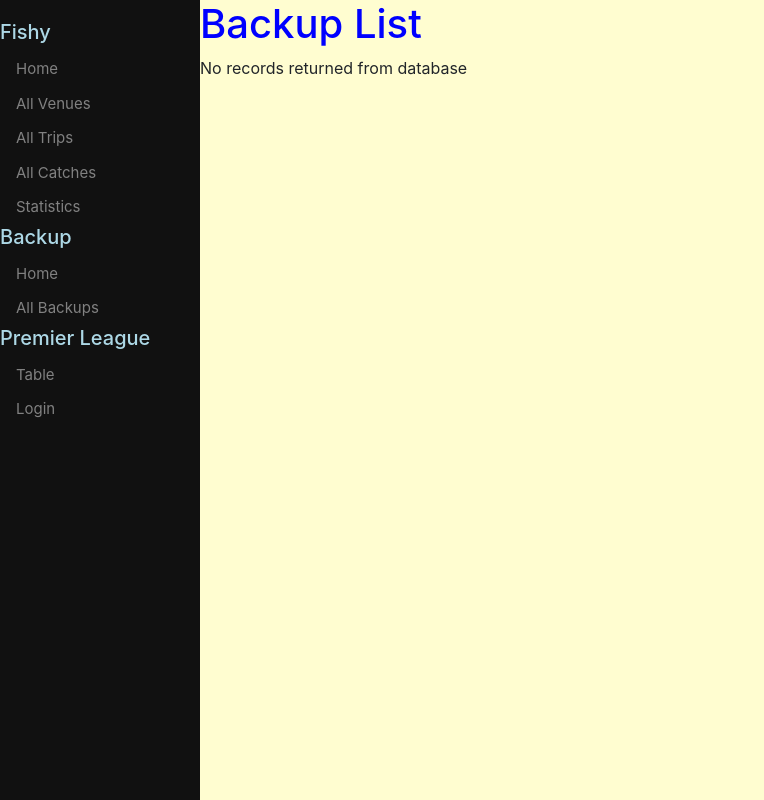
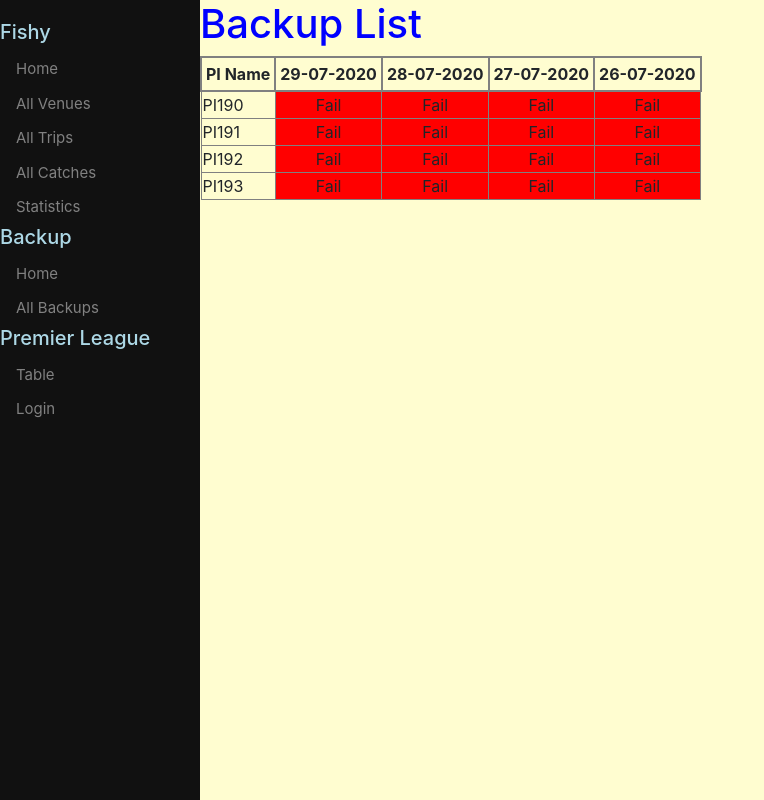
Before and after one commit to alanc59/acnet, a Django app: page /backup/backups/ in a window 1280 px wide. Shown: the whole page, without its empty margins (0-764 px from the left). Run offline with Django 3.2, Linux system fonts and the light colour scheme; some libraries are stand-ins or nearby versions.

Commit message:
fixed backup page

```diff
--- a/backup/templates/backup/backup_list.html
+++ b/backup/templates/backup/backup_list.html
@@ -5,141 +5,65 @@
     {% if pi190_records %}
         <table border="1" id="centred_table">
             <tr>
-                <th>PI Name</th>
-                {% for day in dates %}
+                <th class="l">PI Name</th>
+                {% for day in dates_list %}
                     {% if forloop.counter0 < 4 %}
-                        <th>{{day.date}}</th>
+                        <th class="c">{{day}}</th>
                     {% endif %}
                 {% endfor %}
             </tr>
             <tr>
+                <td class="l">PI190</a></td>
                 {% for pi in pi190_records %}
-                    {% if forloop.counter0 == 0 %}
-                        <td>{{pi.pi}}</a></td>
+                    {% if pi.date not in dates_list %}
+                        <td  class="c" style="background-color:#ff0000;">Fail</td>
+                    {% else %}
                         {% if pi.result == 'S' %}
-                             <td style="background-color:#00ff00;">Success</td>
+                            <td class="c" style="background-color:#00ff00;">Success</td>
                         {% else %}
-                             <td style="background-color:#ff0000;">Fail</td>
-                        {% endif %}
-                    {% endif %}
-                    {% if forloop.counter0 == 1 %}
-                        {% if pi.result == 'S' %}
-                             <td style="background-color:#00ff00;">Success</td>
-                        {% else %}
-                             <td style="background-color:#ff0000;">Fail</td>
-                        {% endif %}
-                    {% endif %}
-                    {% if forloop.counter0 == 2 %}
-                        {% if pi.result == 'S' %}
-                             <td style="background-color:#00ff00;">Success</td>
-                        {% else %}
-                             <td style="background-color:#ff0000;">Fail</td>
-                        {% endif %}
-                    {% endif %}
-                    {% if forloop.counter0 == 3 %}
-                        {% if pi.result == 'S' %}
-                             <td style="background-color:#00ff00;">Success</td>
-                        {% else %}
-                             <td style="background-color:#ff0000;">Fail</td>
+                            <td class="c" style="background-color:#ff0000;">Fail</td>
                         {% endif %}
                     {% endif %}
                 {% endfor %}
             </tr>
             <tr>
+                <td class="l">PI191</a></td>
                 {% for pi in pi191_records %}
-                    {% if forloop.counter0 == 0 %}
-                        <td>{{pi.pi}}</a></td>
+                    {% if pi.date not in dates_list %}
+                        <td class="c" style="background-color:#ff0000;">Fail</td>
+                    {% else %}
                         {% if pi.result == 'S' %}
-                             <td style="background-color:#00ff00;">Success</td>
+                            <td class="c" style="background-color:#00ff00;">Success</td>
                         {% else %}
-                             <td style="background-color:#ff0000;">Fail</td>
-                        {% endif %}
-                    {% endif %}
-                    {% if forloop.counter0 == 1 %}
-                        {% if pi.result == 'S' %}
-                             <td style="background-color:#00ff00;">Success</td>
-                        {% else %}
-                             <td style="background-color:#ff0000;">Fail</td>
-                        {% endif %}
-                    {% endif %}
-                    {% if forloop.counter0 == 2 %}
-                        {% if pi.result == 'S' %}
-                             <td style="background-color:#00ff00;">Success</td>
-                        {% else %}
-                             <td style="background-color:#ff0000;">Fail</td>
-                        {% endif %}
-                    {% endif %}
-                    {% if forloop.counter0 == 3 %}
-                        {% if pi.result == 'S' %}
-                             <td style="background-color:#00ff00;">Success</td>
-                        {% else %}
-                             <td style="background-color:#ff0000;">Fail</td>
+                            <td class="c" style="background-color:#ff0000;">Fail</td>
                         {% endif %}
                     {% endif %}
                 {% endfor %}
             </tr>
             <tr>
+                <td class="l">PI192</a></td>
                 {% for pi in pi192_records %}
-                    {% if forloop.counter0 == 0 %}
-                        <td>{{pi.pi}}</a></td>
+                    {% if pi.date not in dates_list %}
+                        <td class="c" style="background-color:#ff0000;">Fail</td>
+                    {% else %}
                         {% if pi.result == 'S' %}
-                             <td style="background-color:#00ff00;">Success</td>
+                            <td class="c" style="background-color:#00ff00;">Success</td>
                         {% else %}
-                             <td style="background-color:#ff0000;">Fail</td>
-                        {% endif %}
-                    {% endif %}
-                    {% if forloop.counter0 == 1 %}
-                        {% if pi.result == 'S' %}
-                             <td style="background-color:#00ff00;">Success</td>
-                        {% else %}
-                             <td style="background-color:#ff0000;">Fail</td>
-                        {% endif %}
-                    {% endif %}
-                    {% if forloop.counter0 == 2 %}
-                        {% if pi.result == 'S' %}
-                             <td style="background-color:#00ff00;">Success</td>
-                        {% else %}
-                             <td style="background-color:#ff0000;">Fail</td>
-                        {% endif %}
-                    {% endif %}
-                    {% if forloop.counter0 == 3 %}
-                        {% if pi.result == 'S' %}
-                             <td style="background-color:#00ff00;">Success</td>
-                        {% else %}
-                             <td style="background-color:#ff0000;">Fail</td>
+                            <td class="c" style="background-color:#ff0000;">Fail</td>
                         {% endif %}
                     {% endif %}
                 {% endfor %}
             </tr>
             <tr>
+                <td class="l">PI193</a></td>
                 {% for pi in pi193_records %}
-                    {% if forloop.counter0 == 0 %}
-                        <td>{{pi.pi}}</a></td>
+                    {% if pi.date not in dates_list %}
+                        <td class="c" style="background-color:#ff0000;">Fail</td>
+                    {% else %}
                         {% if pi.result == 'S' %}
-                             <td style="background-color:#00ff00;">Success</td>
+                            <td class="c" style="background-color:#00ff00;">Success</td>
                         {% else %}
-                             <td style="background-color:#ff0000;">Fail</td>
-                        {% endif %}
-                    {% endif %}
-                    {% if forloop.counter0 == 1 %}
-                        {% if pi.result == 'S' %}
-                             <td style="background-color:#00ff00;">Success</td>
-                        {% else %}
-                             <td style="background-color:#ff0000;">Fail</td>
-                        {% endif %}
-                    {% endif %}
-                    {% if forloop.counter0 == 2 %}
-                        {% if pi.result == 'S' %}
-                             <td style="background-color:#00ff00;">Success</td>
-                        {% else %}
-                             <td style="background-color:#ff0000;">Fail</td>
-                        {% endif %}
-                    {% endif %}
-                    {% if forloop.counter0 == 3 %}
-                        {% if pi.result == 'S' %}
-                             <td style="background-color:#00ff00;">Success</td>
-                        {% else %}
-                             <td style="background-color:#ff0000;">Fail</td>
+                            <td class="c" style="background-color:#ff0000;">Fail</td>
                         {% endif %}
                     {% endif %}
                 {% endfor %}
--- a/backup/views.py
+++ b/backup/views.py
@@ -23,16 +23,55 @@ def index(request):
     return render(request, 'backup/index.html', context=context)
 
 from django.views import generic
+from datetime import datetime, date, timedelta
 
 class BackupListView(generic.ListView):
     model = Backup
+    dates_list = []
+    idx = 0
+    while idx < 4:
+        dates_list.append(date.today() - timedelta(days = idx))
+        idx += 1
 
-    dates = Backup.objects.values('date').distinct().order_by('-date')
+    pi190_records = []
+    pi191_records = []
+    pi192_records = []
+    pi193_records = []
+    idx = 0
+    for date_o in dates_list:
+        row_qs = Backup.objects.filter(pi='PI190', date=date_o)
+        rows_returned = len(row_qs)
+        for row in row_qs:
+            pi190_records.append({'pi' : row.pi ,'date' : row.date.strftime('%d-%m-%Y'), 'result' : row.result})
+        if rows_returned == 0:
+            pi190_records.append({'pi' : 'PI190', 'date' : date_o.strftime('%d-%m-%Y'), 'result' : 'F'})
 
-    pi190_records = Backup.objects.filter(pi='PI190').order_by('-date')
-    pi191_records = Backup.objects.filter(pi='PI191').order_by('-date')
-    pi192_records = Backup.objects.filter(pi='PI192').order_by('-date')
-    pi193_records = Backup.objects.filter(pi='PI193').order_by('-date')
+        row_qs = Backup.objects.filter(pi='PI191', date=date_o)
+        rows_returned = len(row_qs)
+        for row in row_qs:
+            pi191_records.append({'pi' : row.pi ,'date' : row.date.strftime('%d-%m-%Y'), 'result' : row.result})
+        if rows_returned == 0:
+            pi191_records.append({'pi' : 'PI190', 'date' : date_o.strftime('%d-%m-%Y'), 'result' : 'F'})
+
+        row_qs = Backup.objects.filter(pi='PI192', date=date_o)
+        rows_returned = len(row_qs)
+        for row in row_qs:
+            pi192_records.append({'pi' : row.pi ,'date' : row.date.strftime('%d-%m-%Y'), 'result' : row.result})
+        if rows_returned == 0:
+            pi192_records.append({'pi' : 'PI190', 'date' : date_o.strftime('%d-%m-%Y'), 'result' : 'F'})
+
+        row_qs = Backup.objects.filter(pi='PI193', date=date_o)
+        rows_returned = len(row_qs)
+        for row in row_qs:
+            pi193_records.append({'pi' : row.pi ,'date' : row.date.strftime('%d-%m-%Y'), 'result' : row.result})
+        if rows_returned == 0:
+            pi193_records.append({'pi' : 'PI190', 'date' : date_o.strftime('%d-%m-%Y'), 'result' : 'F'})
+
+    idx = 0
+    num = len(dates_list)
+    while idx < num:
+        dates_list[idx] = dates_list[idx].strftime('%d-%m-%Y')
+        idx += 1
 
     def get_context_data(self, **kwargs):
         context = super(BackupListView, self).get_context_data(**kwargs)
@@ -40,5 +79,5 @@ class BackupListView(generic.ListView):
         context['pi191_records'] = self.pi191_records
         context['pi192_records'] = self.pi192_records
         context['pi193_records'] = self.pi193_records
-        context['dates'] = self.dates
+        context['dates_list'] = self.dates_list
         return context
--- a/fishy/static/fishy_stats/index.html
+++ b/fishy/static/fishy_stats/index.html
@@ -11,4 +11,4 @@
   <a href="/fishy">Back to Main Menu</a>
 </div>
 <DIV class="main"><H1>Fishy Statistics</H1>
-These statistics pages show several reports which display details of fish caught over a 2 year period from 2019 to 2020<BR><BR><UL><LI><B><I>Fish By Species By Year : </I></B>Number of different type of fish divided by fish species for each of the years referenced above</LI><LI><B><I>Fish By Venue By Year : </I></B>Number of fish caught at each venue for each of the years referenced above</LI><LI><B><I>Fish By Bait By Year : </I></B>Number of fish caught with each bait for each of the years referenced above</LI><LI><B><I>Fish Records : </I></B>The record weight for each fish type for each year</LI><LI><B><I>Top Twenty Trips : </I></B>A listing of the top twenty tripe in both fish numbers and fish weight</LI></UL></DIV></BODY></HTML>
+These statistics pages show several reports which display details of fish caught over a 2 year period from 2019 to 2020<BR><BR><UL><LI><B><I>Fish By Species By Year : </I></B>Number of fish caught by fish species for each of the years referenced above</LI><LI><B><I>Fish By Venue By Year : </I></B>Number of fish caught at each venue for each of the years referenced above</LI><LI><B><I>Fish By Bait By Year : </I></B>Number of fish caught with each bait for each of the years referenced above</LI><LI><B><I>Fish Records : </I></B>The record weight for each fish type for each year</LI><LI><B><I>Top Twenty Trips : </I></B>A listing of the top twenty trips in both fish numbers and fish weight</LI></UL></DIV></BODY></HTML>
```
Also changed, not shown: 1 other file.
